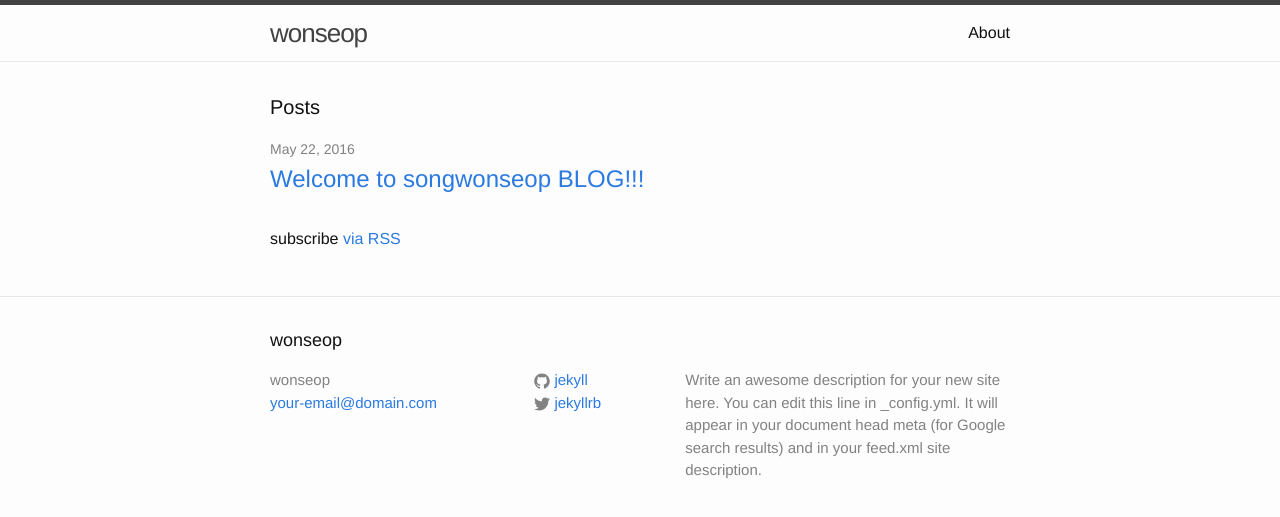
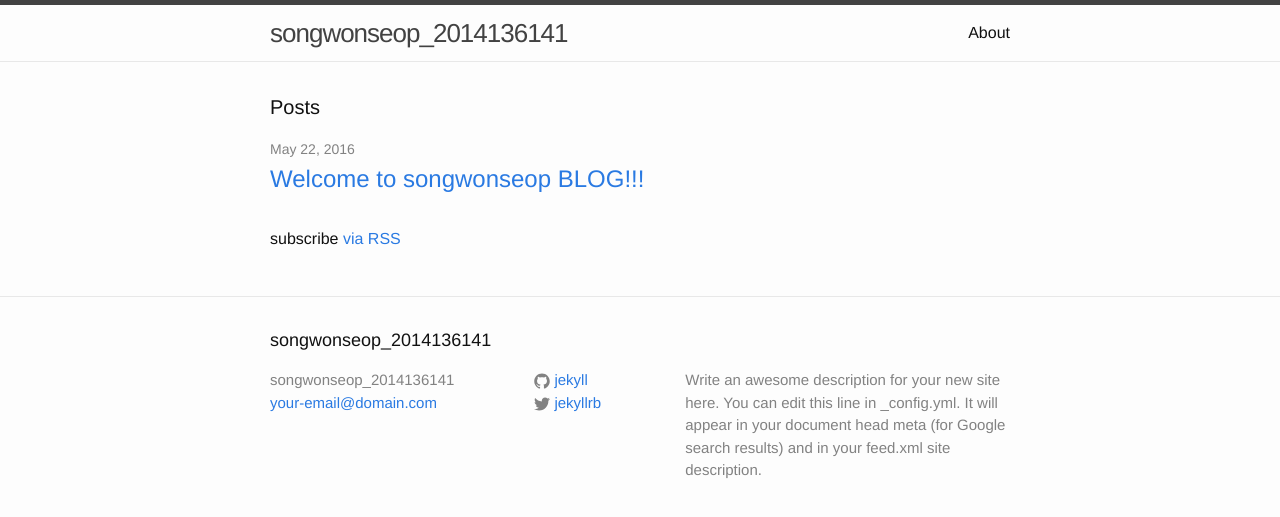
Before and after one commit to songwonseop/songwonseop.github.com, a Jekyll site: the page built from index.html, in a window 1280 px wide. Shown: the top 517 px of the page. Built offline with Jekyll 4.4.1, drawn with Linux system fonts in a browser that asks for light colours.

Commit message:
Update _config.yml

```diff
--- a/_config.yml
+++ b/_config.yml
@@ -6,7 +6,7 @@
 # 'jekyll serve'. If you change this file, please restart the server process.
 
 # Site settings
-title: wonseop
+title: songwonseop_2014136141
 email: your-email@domain.com
 description: > # this means to ignore newlines until "baseurl:"
   Write an awesome description for your new site here. You can edit this
```
